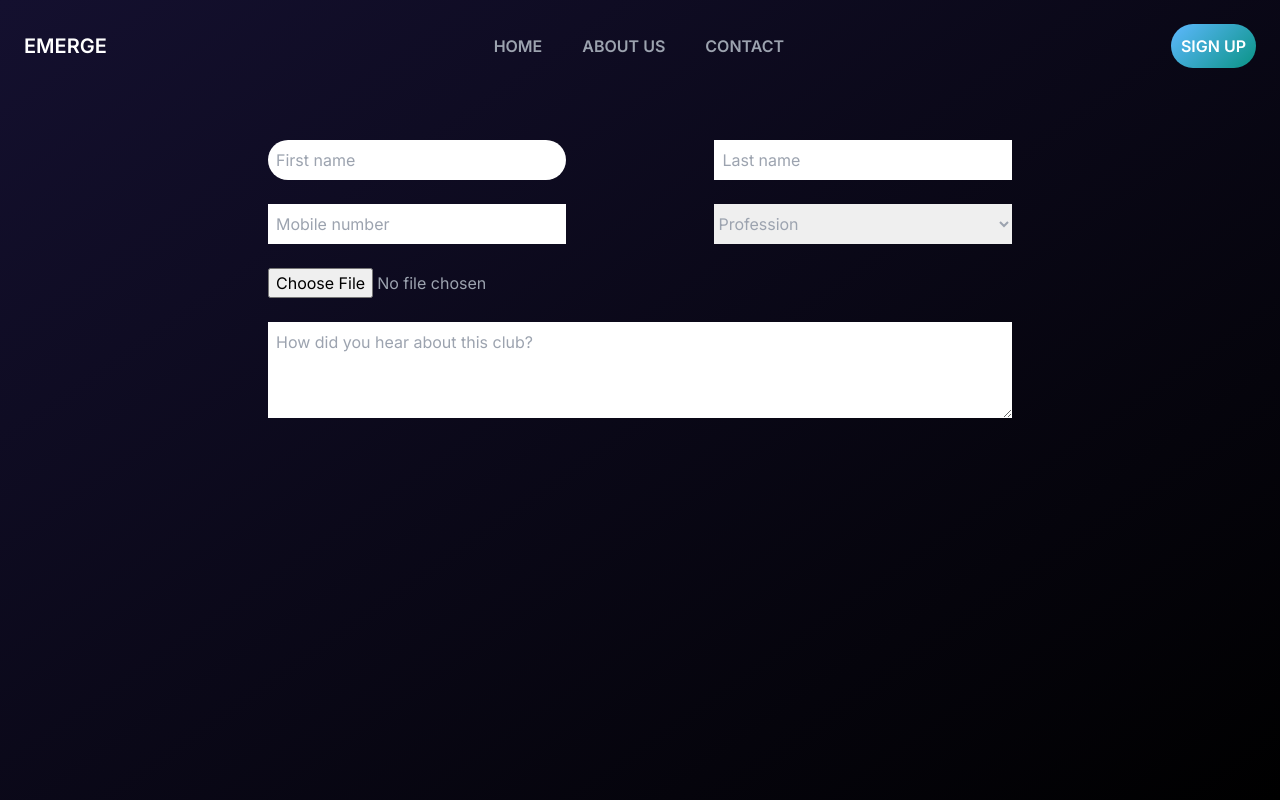
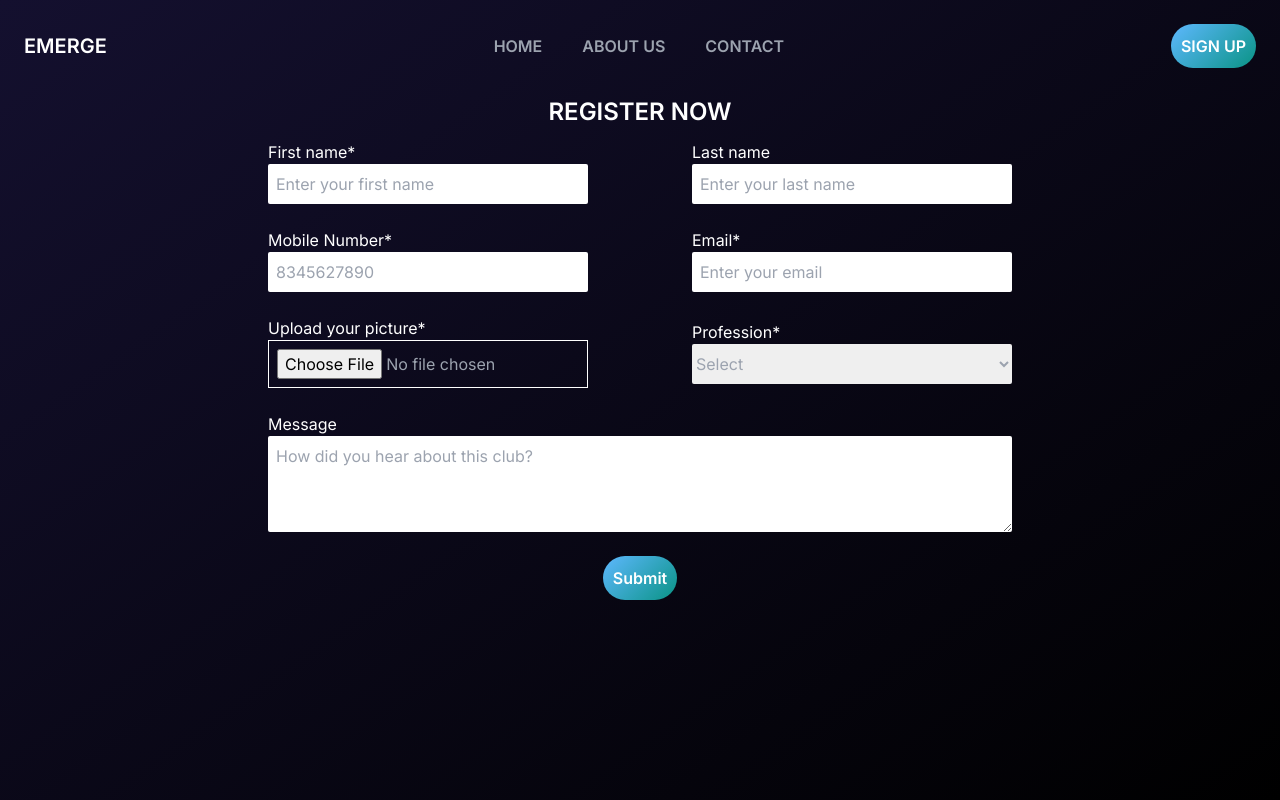
Before and after one commit to ShiwaliKarn/emerge, a Next.js app: page /register in a window 1280 px wide. Built offline with nearby package versions, Linux system fonts and the light colour scheme.

Commit message:
style form

```diff
--- a/app/(Pages)/register/page.jsx
+++ b/app/(Pages)/register/page.jsx
@@ -5,25 +5,66 @@ const page = () => {
   ];
 
   return (
-    <div className="container text-gray-400 pt-32">
+    <div className="container pt-24 text-gray-400">
+      <h2 className="text-white font-semibold text-center text-2xl ">
+        REGISTER NOW
+      </h2>
       <form className=" p-3 max-w-3xl mx-auto">
-        <div className="flex justify-between">
+        <div className="flex flex-col sm:flex-row justify-between items-center gap-4">
+          <div className="flex flex-col">
+            <label className="text-white">First name*</label>
             <input
               type="text"
-            placeholder="First name"
-            className="p-2 w-[40%] rounded-3xl"
+              placeholder="Enter your first name"
+              className="p-2 w-80 rounded-sm"
+              required
             />
-          <input type="text" placeholder="Last name" className="p-2 w-[40%]" />
+          </div>
+          <div className="flex flex-col ">
+            <label className="text-white">Last name</label>
+            <input
+              type="text"
+              placeholder="Enter your last name"
+              className="p-2 w-80 rounded-sm"
+            />
+          </div>
         </div>
 
-        <div className="flex mt-6 justify-between">
+        <div className="flex mt-6 justify-between flex-col sm:flex-row items-center gap-4">
+          <div className="flex flex-col ">
+            <label className="text-white">Mobile Number*</label>
             <input
               type="tel"
-            placeholder="Mobile number"
-            className="p-2 w-[40%]"
+              placeholder="8345627890"
+              className="p-2 w-80 rounded-sm"
+              required
             />
-          <select name="Profession" className="w-[40%]">
-            <option>Profession</option>
+          </div>
+
+          <div className="flex flex-col ">
+            <label className="text-white">Email*</label>
+            <input
+              type="email"
+              placeholder="Enter your email"
+              className="p-2 w-80 rounded-sm"
+              required
+            />
+          </div>
+        </div>
+
+        <div className="flex mt-6 justify-between flex-col sm:flex-row items-center gap-4">
+          <div className="flex flex-col">
+            <label className="text-white">Upload your picture*</label>
+            <input
+              type="file"
+              className="cursor-pointer w-80 border border-white p-2"
+              required
+            />
+          </div>
+          <div className="flex flex-col  ">
+            <label className="text-white">Profession*</label>
+            <select name="Profession" className="w-80 rounded-sm h-10" required>
+              <option>Select</option>
               {professionOptions.map((option) => (
                 <option key={option.value} value={option.value}>
                   {option.label}
@@ -31,12 +72,18 @@ const page = () => {
               ))}
             </select>
           </div>
-        <div className="flex flex-col mt-6">
-          <input type="file" className="cursor-pointer" />
+        </div>
+
+        <div className="flex flex-col mt-6 w-80 sm:w-full mx-auto">
+          <label className="text-white">Message</label>
           <textarea
             placeholder="How did you hear about this club?"
-            className="mt-6 h-24 p-2"
+            className=" h-24 p-2 rounded-sm  "
           ></textarea>
+        </div>
+
+        <div className="text-center mt-6 ">
+          <button type="submit">Submit</button>
         </div>
       </form>
     </div>
```
Lines whose indentation alone changed are shown as unchanged.
